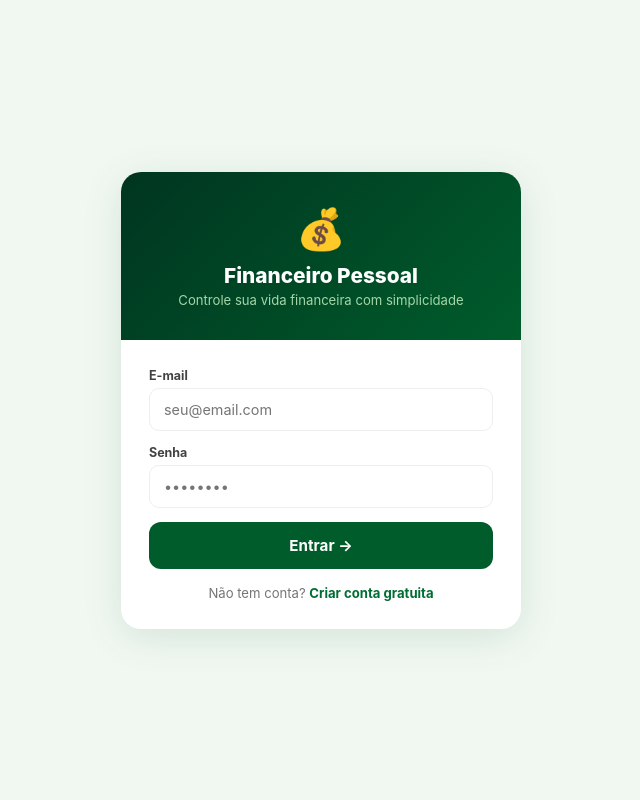
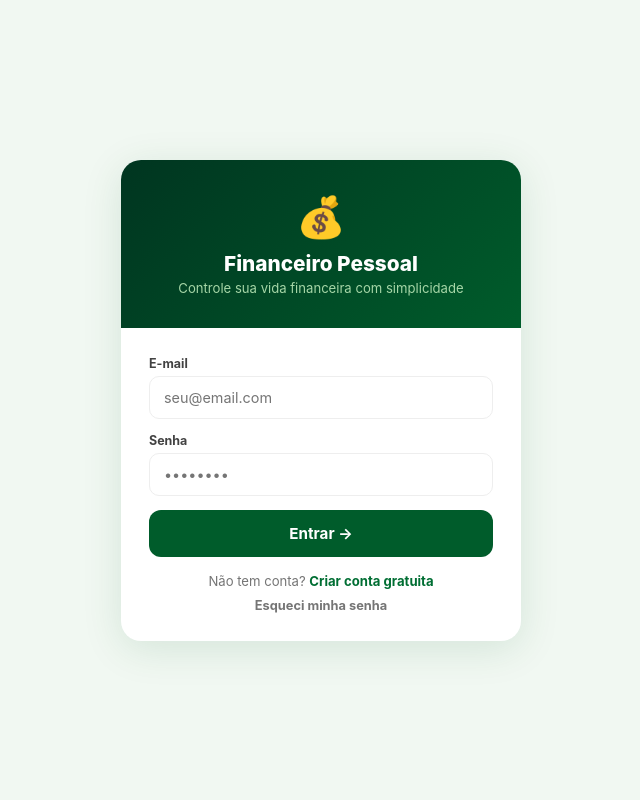
Before and after one commit to 99bayer/finapp, a Flask app: page /login in a window 1280 px wide. Shown: the whole page, without its empty margins (319-959 px from the left). Run offline with Flask 3, Linux system fonts and the light colour scheme.

Commit message:
login.html

```diff
--- a/templates/login.html
+++ b/templates/login.html
@@ -30,6 +30,9 @@
       <div class="auth-link">
         Não tem conta? <a href="/cadastro">Criar conta gratuita</a>
       </div>
+      <div class="auth-link" style="margin-top:8px">
+        <a href="/esqueci-senha" style="color:var(--gr600);font-size:.8rem">Esqueci minha senha</a>
+      </div>
     </div>
   </div>
 </div>
```
